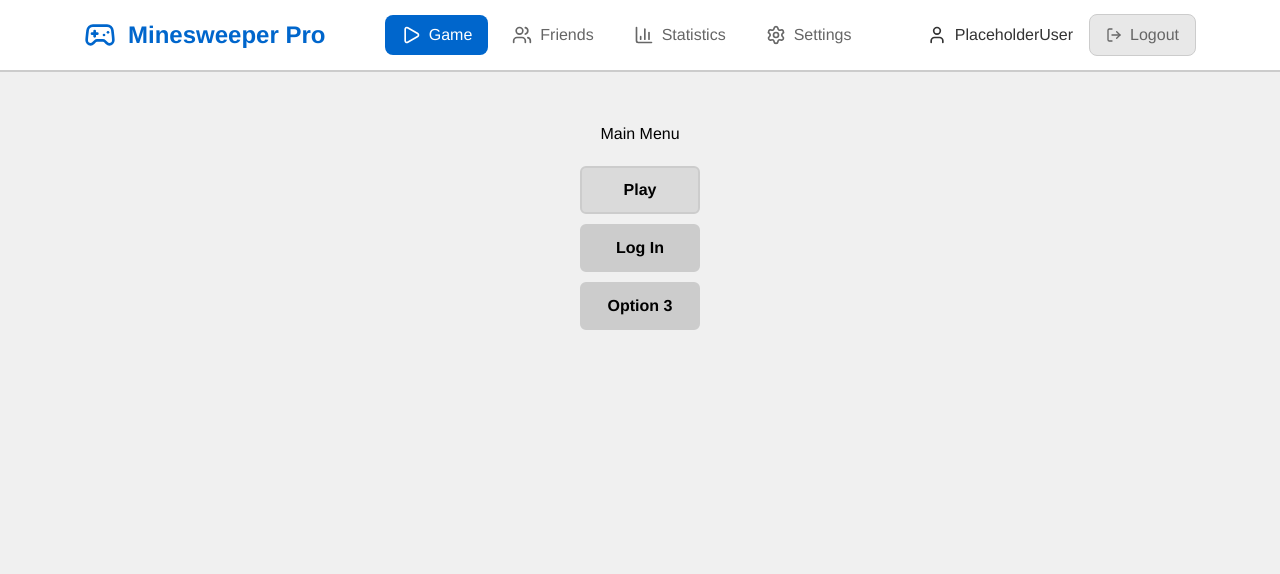
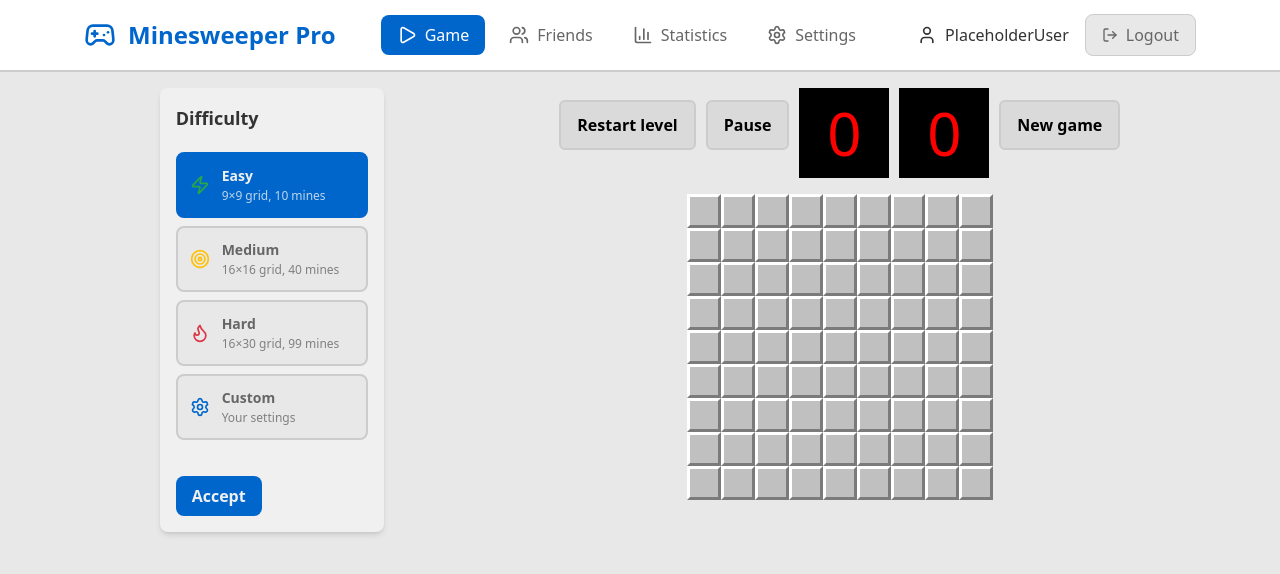
Before and after one commit to minesweeper-thesis/minesweeper-thesis, a React (Vite) app in the folder frontend/: page / in a window 1280 px wide. Shown: the top 574 px of the page. Built offline with nearby package versions, Linux system fonts and the light colour scheme.

Commit message:
diff select

```diff
--- a/frontend/src/components/Controls.jsx
+++ b/frontend/src/components/Controls.jsx
@@ -32,12 +32,11 @@ export default function Controls({ onReset, onNewGame,onMenu, mines, onPause , g
 
     return (
         <div className="controls">
-            <button className="control-button" onClick={onMenu}>Menu</button>
-            <button className="control-button" onClick={onReset}>Reset</button>
+            <button className="control-button" onClick={onReset}>Restart level</button>
             <button disabled={gameState !== GameState.IN_PROGRESS} className="control-button" onClick={onPause}>Pause</button>
             <p className="mine-counter">{seconds}</p>
             <p className="mine-counter">{mines}</p>
-            <button className="control-button" onClick={onNewGame}>Nowa plansza</button>
+            <button className="control-button" onClick={onNewGame}>New game</button>
         </div>
     );
 }
--- a/frontend/src/components/DifficultyMenu.jsx
+++ b/frontend/src/components/DifficultyMenu.jsx
@@ -1,11 +1,18 @@
 import React, { useState } from 'react';
-import '../styles/difficultyMenu.css';
+import { Settings, Zap, Target, Flame } from 'lucide-react';
 
-export default function DifficultyMenu({ onSelect, onBack }) {
-    const [selected, setSelected] = useState(null);
+const DifficultyMenu = ({ onSelect }) => {
+    const [selected, setSelected] = useState('easy');
     const [customRows, setCustomRows] = useState(9);
     const [customCols, setCustomCols] = useState(9);
     const [customMines, setCustomMines] = useState(10);
+
+    const difficultyInfo = {
+        easy: { icon: Zap, label: 'Easy', description: '9×9 grid, 10 mines', color: 'var(--success)' },
+        medium: { icon: Target, label: 'Medium', description: '16×16 grid, 40 mines', color: 'var(--warning)' },
+        hard: { icon: Flame, label: 'Hard', description: '16×30 grid, 99 mines', color: 'var(--error)' },
+        custom: { icon: Settings, label: 'Custom', description: 'Your settings', color: 'var(--accent-primary)' },
+    };
 
     const handleAccept = () => {
         if (selected === 'easy') onSelect(9, 9, 10);
@@ -15,74 +22,84 @@ export default function DifficultyMenu({ onSelect, onBack }) {
     };
 
     return (
-        <div className="menu">
-            <h2>Select Difficulty</h2>
-            <div className="difficulty-buttons">
+        <div className="difficulty-selector card p-4 bg-bg-primary rounded-lg shadow-md">
+            <h3 className="text-text-primary text-lg font-semibold mb-5">Difficulty</h3>
+
+            <div className="difficulty-options text-text-secondary flex flex-col gap-2 mb-5 lg:flex-row lg:flex-wrap">
+                {Object.entries(difficultyInfo).map(([key, info]) => {
+                    const Icon = info.icon;
+                    const isSelected = selected === key;
+                    return (
                         <button
-                    className={`menu-button ${selected === 'easy' ? 'selected' : ''}`}
-                    onClick={() => setSelected('easy')}
+                            key={key}
+                            className={`flex items-center gap-3 p-3 border-2 rounded-lg w-full text-left transition-all ${
+                                isSelected
+                                    ? 'bg-accent-primary border-accent-primary text-bg-primary'
+                                    : 'bg-bg-tertiary border-border-primary hover:bg-cell-hover hover:translate-x-1'
+                            }`}
+                            onClick={() => setSelected(key)}
                         >
-                    Easy
+                            <Icon size={20} style={{ color: info.color }} />
+                            <div className="flex flex-col gap-[2px]">
+                                <span className="font-semibold text-sm">{info.label}</span>
+                                <span className="text-xs opacity-80">{info.description}</span>
+                            </div>
                         </button>
-                <button
-                    className={`menu-button ${selected === 'medium' ? 'selected' : ''}`}
-                    onClick={() => setSelected('medium')}
-                >
-                    Medium
-                </button>
-                <button
-                    className={`menu-button ${selected === 'hard' ? 'selected' : ''}`}
-                    onClick={() => setSelected('hard')}
-                >
-                    Hard
-                </button>
-                <button
-                    className={`menu-button ${selected === 'custom' ? 'selected' : ''}`}
-                    onClick={() => setSelected('custom')}
-                >
-                    Custom
-                </button>
+                    );
+                })}
             </div>
 
             {selected === 'custom' && (
-                <div className="custom-params">
-                    <label>
-                        Rows:
+                <div className="custom-settings border-t border-border-primary pt-5 mt-5">
+                    <h4 className="text-text-primary text-base font-semibold mb-4">Custom Settings</h4>
+                    <div className="grid grid-cols-1 md:grid-cols-2 gap-2">
+                        <div className="flex flex-col gap-1">
+                            <label className="text-xs font-semibold text-text-primary">Rows</label>
                             <input
                                 type="number"
+                                min="5"
+                                max="30"
                                 value={customRows}
-                            onChange={(e) => setCustomRows(parseInt(e.target.value))}
-                            min={5}
-                            max={50}
+                                onChange={(e) => setCustomRows(Math.max(1, parseInt(e.target.value) || 1))}
+                                className="p-2 text-sm border rounded text-text-secondary bg-bg-tertiary"
                             />
-                    </label>
-                    <label>
-                        Columns:
+                        </div>
+
+                        <div className="flex flex-col gap-1">
+                            <label className="text-xs font-semibold text-text-primary">Columns</label>
                             <input
                                 type="number"
+                                min="5"
+                                max="50"
                                 value={customCols}
-                            onChange={(e) => setCustomCols(parseInt(e.target.value))}
-                            min={5}
-                            max={50}
+                                onChange={(e) => setCustomCols(Math.max(1, parseInt(e.target.value) || 1))}
+                                className="p-2 text-sm border rounded text-text-secondary bg-bg-tertiary"
                             />
-                    </label>
-                    <label>
-                        Mines:
+                        </div>
+
+                        <div className="flex flex-col gap-1 md:col-span-2">
+                            <label className="text-xs font-semibold text-text-primary">Mines</label>
                             <input
                                 type="number"
+                                min="1"
+                                max={Math.floor(customRows * customCols * 0.8)}
                                 value={customMines}
-                            onChange={(e) => setCustomMines(parseInt(e.target.value))}
-                            min={1}
-                            max={customRows * customCols - 1}
+                                onChange={(e) => setCustomMines(Math.max(1, parseInt(e.target.value) || 1))}
+                                className="p-2 text-sm border rounded text-text-secondary bg-bg-tertiary"
                             />
-                    </label>
+                        </div>
+                    </div>
                 </div>
             )}
 
-            <div className="menu-actions">
-                <button className="back-button" onClick={onBack}>Back</button>
-                <button className="accept-button" onClick={handleAccept} disabled={!selected}>Accept</button>
-            </div>
+            <button
+                onClick={handleAccept}
+                className="mt-4 px-4 py-2 bg-accent-primary text-bg-primary rounded-lg font-semibold hover:opacity-90 transition"
+            >
+                Accept
+            </button>
         </div>
     );
-}
+};
+
+export default DifficultyMenu;
--- a/frontend/src/index.css
+++ b/frontend/src/index.css
@@ -54,7 +54,7 @@
     }
 
     [data-theme='dark'] {
-        --bg-primary: #1a1a1a;
+        --bg-primary: #252525;
         --bg-secondary: #2d2d2d;
         --bg-tertiary: #404040;
         --text-primary: #ffffff;
--- a/frontend/src/pages/GamePage.jsx
+++ b/frontend/src/pages/GamePage.jsx
@@ -1,13 +1,11 @@
 import React, { useState } from 'react';
 import Board from '../components/Board';
 import Controls from '../components/Controls';
-import MainMenu from '../components/MainMenu';
 import DifficultyMenu from '../components/DifficultyMenu';
 import { GameState } from '../utility';
-import './GamePage.css';
 import VictoryScreen from "../components/VictoryScreen";
 import PauseScreen from "../components/PauseScreen";
-import LoginScreen from "../components/LoginScreen";
+
 
 export default function GamePage() {
     const [view, setView] = useState('menu');
@@ -60,28 +58,57 @@ export default function GamePage() {
     };
 
     return (
-        <div className="game">
-            {view === 'menu' && <MainMenu onPlay={() => setView('difficulty')}
-                                          onLogin={() => setView('login')}/>}
+        <div className="game flex h-screen justify-evenly bg-bg-tertiary">
+            {/* Sidebar */}
+            <aside className="w-64 p-4 bg-bg-tertiary">
+                <DifficultyMenu onSelect={startGame} />
+            </aside>
 
-            {view === 'difficulty' && <DifficultyMenu onSelect={startGame} onBack={() => setView('menu')} />}
-            {view === 'login' && <LoginScreen />}
-            {view === 'game' && (
-                <>
-                    <Controls onReset={handleReset} onNewGame={handleNewGame} onMenu={returnToMenu} mines={mines} onPause={pauseGame} gameState={gameState} />
-                    <div className="game-board">
-                        {data === null ? (
-                            <Board board={null} setBoard={setData} rows={rows} cols={cols} mineCount={mineCount}
-                                   firstClick={firstClick} setFirstClick={setFirstClick} setMines={setMines}
-                                   gameState={gameState} setGameState={setGameState} />
-                        ) : (
-                            <Board board={data} setBoard={setData} rows={rows} cols={cols} mineCount={mineCount}
-                                   firstClick={firstClick} setFirstClick={setFirstClick} mines={mines} setMines={setMines}
-                                   key={boardKey} gameState={gameState} setGameState={setGameState}/>
-                        )}
-                    </div>
-                </>
-            )}
+            {/* Main game area */}
+            <main className="p-4 overflow-auto">
+                <Controls
+                    onReset={handleReset}
+                    onNewGame={handleNewGame}
+                    onMenu={returnToMenu}
+                    mines={mines}
+                    onPause={pauseGame}
+                    gameState={gameState}
+                />
+
+                <div className="game-board flex-1 mt-4 ">
+                    {data === null ? (
+                        <Board
+                            board={null}
+                            setBoard={setData}
+                            rows={rows}
+                            cols={cols}
+                            mineCount={mineCount}
+                            firstClick={firstClick}
+                            setFirstClick={setFirstClick}
+                            setMines={setMines}
+                            gameState={gameState}
+                            setGameState={setGameState}
+                        />
+                    ) : (
+                        <Board
+                            board={data}
+                            setBoard={setData}
+                            rows={rows}
+                            cols={cols}
+                            mineCount={mineCount}
+                            firstClick={firstClick}
+                            setFirstClick={setFirstClick}
+                            mines={mines}
+                            setMines={setMines}
+                            key={boardKey}
+                            gameState={gameState}
+                            setGameState={setGameState}
+                        />
+                    )}
+                </div>
+            </main>
+
+            {/* Overlay screens */}
             {gameState === GameState.WON && <VictoryScreen onPlayAgain={handleNewGame} />}
             {gameState === GameState.PAUSED && <PauseScreen resumeGame={resumeGame} />}
         </div>
```
Lines whose indentation alone changed are shown as unchanged.
